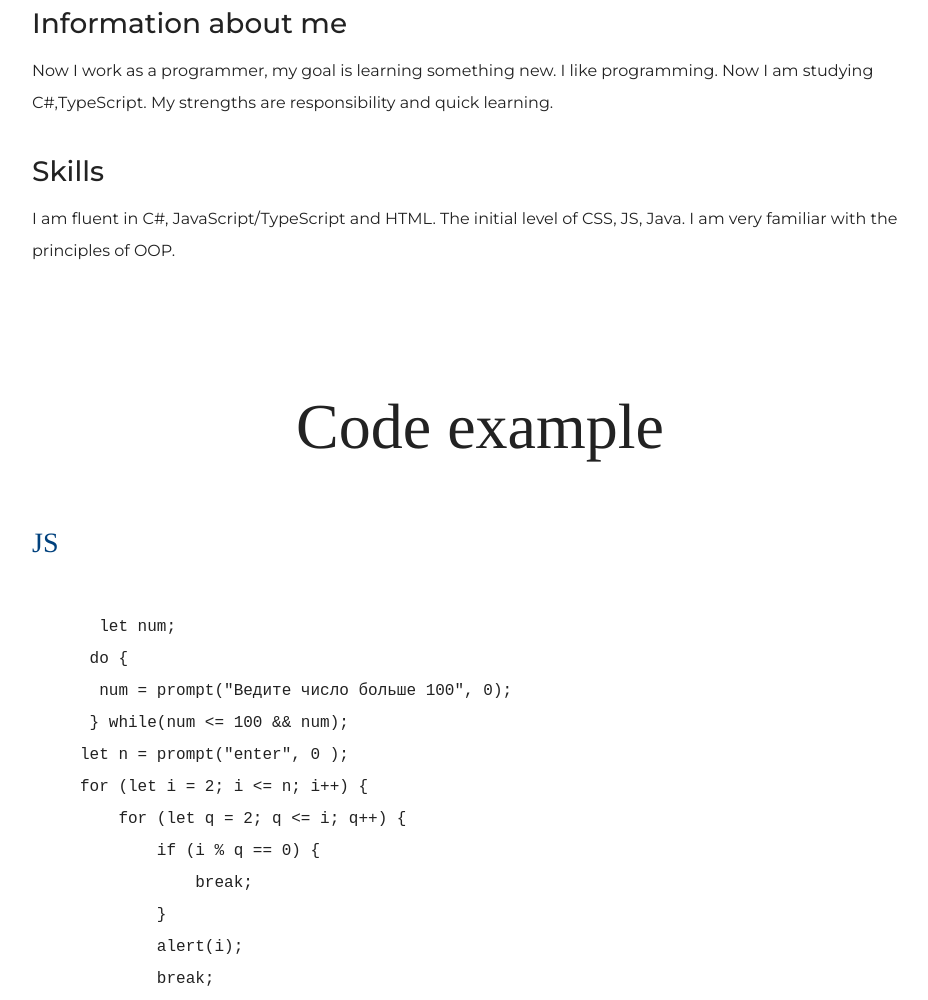
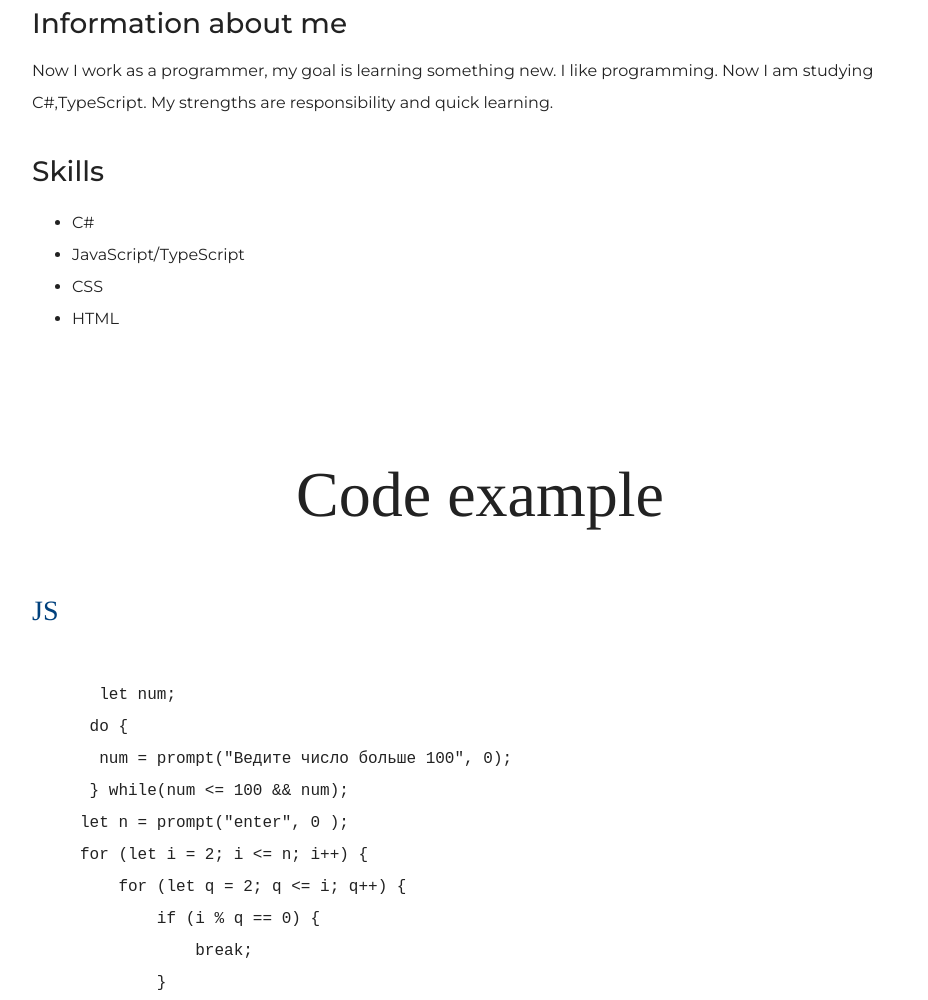
Before and after one commit to liliya-malkevich/rsschool-cv, a plain HTML site: page index.html in a window 1280 px wide. Shown: the part 973-1973 px from the top of the page, without its empty margins (160-1088 px from the left). Drawn offline with Linux system fonts and the light colour scheme.

Commit message:
fix: Update index.html

```diff
--- a/index.html
+++ b/index.html
@@ -36,7 +36,12 @@
       <h3>Information about me</h3>
       <p>Now I work as a programmer, my goal is learning something new. I like programming. Now I am studying С#,TypeScript. My strengths are responsibility and quick learning.</p>
       <h3>Skills</h3>
-      <p>I am fluent in C#, JavaScript/TypeScript and HTML. The initial level of CSS, JS, Java. I am very familiar with the principles of OOP.</p>
+        <ul>
+        <li>C#</li>
+        <li>JavaScript/TypeScript</li>
+        <li>CSS</li>
+        <li>HTML</li>
+      </ul>
           </div>
     </div>
     </section>
```
